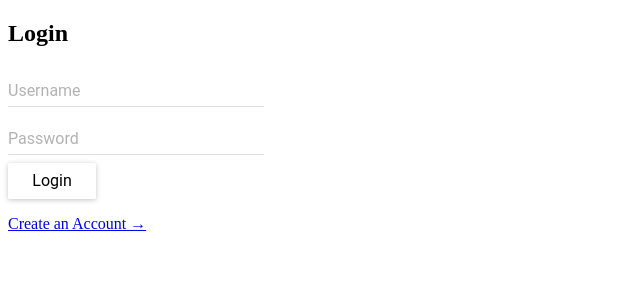
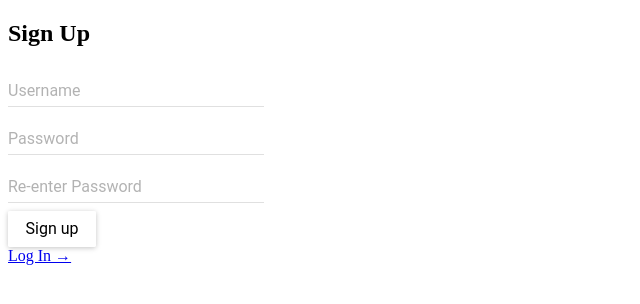
Before and after one commit to DoOrDont/DoOrDont, a React app: page /signup in a window 1280 px wide. Shown: the top 304 px of the page, without its empty margins (0-640 px from the left). Built offline with nearby package versions, Linux system fonts and the light colour scheme; the HTML template or start-up script is replaced by a standard one.

Commit message:
Router serving login form via root route

```diff
--- a/database-mysql/index.js
+++ b/database-mysql/index.js
@@ -1,11 +1,11 @@
 const mysql = require('mysql');
 
 const DB_PATH = process.env.DB_PATH || 'localhost';
-const PASS = process.env.PASS || 'password';
+const PASS = process.env.PASS || '';
 
 const connection = mysql.createConnection({
   host: DB_PATH,
-  user: 'root',
+  user: 'ranched',
   password: PASS,
   database: 'doordontdb'
 });
--- a/package.json
+++ b/package.json
@@ -30,10 +30,12 @@
     "material-ui-icons": "^1.0.0-beta.17",
     "mongoose": "^4.8.6",
     "mysql": "^2.13.0",
+    "nodemon": "^1.14.8",
     "passport-twitter": "^1.0.4",
     "react": "^15.4.2",
     "react-dom": "^15.4.2",
-    "react-router-dom": "^4.2.2"
+    "react-router-dom": "^4.2.2",
+    "webpack": "^2.7.0"
   },
   "jshintConfig": {
     "esversion": 6
--- /dev/null
+++ b/react-client/src/App.jsx
@@ -0,0 +1,4 @@
+import React from 'react';
+import Routes from './routes/index.jsx';
+
+export default () => <Routes />;
--- a/react-client/src/components/List.jsx
+++ b/react-client/src/components/List.jsx
@@ -1,13 +1,95 @@
 import React from 'react';
 import ListItem from './ListItem.jsx';
-//todo add componentDidMount() for getting users goals
-const List = (props) => (
-  <div>
-    <h4> List Component </h4>
-    There are { props.goals.length } items.
-    { props.goals.map((goal, index) => <ListItem goal={goal} key={index} index={index}
-    incrementGoal={props.incrementGoal} editGoal={props.editGoal} deleteGoal={props.deleteGoal}/>)}
-  </div>
-)
+import $ from 'jquery';
+import dumbyData from './testData.js';
 
+
+
+class List extends React.Component {
+
+   constructor(props) {
+    super(props);
+    this.state = {
+      goals: dumbyData.dumbyGoals,
+      cookie: null
+    };
+  }
+
+  incrementGoal(goalIndex) {
+    let incrementedGoal = this.state.goals[goalIndex];
+    $.ajax({
+      url: '/goals',
+      method: 'PUT',
+      data: JSON.stringify({ action: 'increment', goalId: incrementedGoal.id }),
+      contentType: "application/json; charset=utf-8",
+      dataType: "json",
+      success: (data) => {
+        console.log('Goals:', this.state.goals);
+        let newState = this.state.goals.slice();
+        newState[goalIndex].counter += 1;
+        this.setState({goals: newState});
+      },
+      error: (err) => {
+        console.log('err', err);
+      }
+    });
+  }
+
+  editGoal(newGoal) {
+    //TODO: change goal
+  }
+
+  deleteGoal(goalIndex) {
+    //TODO: delete goal
+    const deletedGoal = this.state.goals[goalIndex];
+    $.ajax({
+      url: '/goals',
+      method: 'PUT',
+      data: JSON.stringify({action: 'delete', goalId: deletedGoal.id}),
+      contentType: "application/json; charset=utf-8",
+      dataType: "json",
+      success: (data) => {
+        const newState = this.state.goals.slice(0, goalIndex).concat(this.state.goals.slice(goalIndex + 1));
+        this.setState({goals: newState});
+      },
+      error: (err) => {
+        console.log('err', err);
+      }
+    });
+  }
+
+  componentDidMount() {
+    $.ajax({
+      url: '/goals',
+      success: (data) => {
+        this.setState({
+          goals: data
+        });
+      },
+      error: (err) => {
+        console.log('err', err);
+      }
+    });
+  }
+
+  render () {
+    return (
+      <div>
+        <h4> List Component </h4>
+          There are { this.state.goals.length } items.
+          { this.state.goals.map((goal, index) => (
+            <ListItem
+              goal={goal}
+              key={index}
+              index={index}
+              incrementGoal={this.incrementGoal.bind(this)}
+              editGoal={this.editGoal.bind(this)}
+              deleteGoal={this.deleteGoal.bind(this)}
+            />
+          ))}
+      </div>
+    )
+  }
+
+}
 export default List;
--- a/react-client/src/components/LogInForm.jsx
+++ b/react-client/src/components/LogInForm.jsx
@@ -1,5 +1,7 @@
 import React from 'react';
 import { RaisedButton, TextField } from 'material-ui';
+import $ from 'jquery';
+import { Link } from 'react-router-dom';
 
 export default class LogInForm extends React.Component {
 
@@ -17,6 +19,29 @@ export default class LogInForm extends React.Component {
 
   setPassword(e) {
     this.setState({password: e.target.value});
+  }
+
+  submitCreds(credObj, url) {
+    console.log('about to send post');
+    let ajaxObj = {
+      type: 'POST',
+      url: url,
+      data: JSON.stringify(credObj),
+      contentType: "application/json; charset=utf-8",
+      dataType: "json",
+      success: (data) => {
+        let allCookies = document.cookie;
+        console.log('data', data);
+        console.log('cookies', allCookies);
+        // this.setState({
+        //   cookie: data
+        // });
+      },
+      error: (err) => {
+        console.log('err', err);
+      }
+    }
+    $.ajax(ajaxObj);
   }
 
   render(){
@@ -44,8 +69,8 @@ export default class LogInForm extends React.Component {
           </div>
           <div>
             <RaisedButton
-              onClick={ () => (
-                this.props.submitCreds(
+              onClick={  () => (
+                this.submitCreds(
                   {
                     userName: this.state.userName,
                     password: this.state.password
@@ -58,9 +83,10 @@ export default class LogInForm extends React.Component {
             </RaisedButton>
           </div>
         <p>
-          <a href="/signup">Create an Account &rarr;</a>
+          <Link to="/signup">Create an Account &rarr;</Link>
+          {/*<a href="/signup">Create an Account &rarr;</a>*/}
         </p>
       </div>
-    )
+    );
   }
 }
--- a/react-client/src/components/SignUpForm.jsx
+++ b/react-client/src/components/SignUpForm.jsx
@@ -1,5 +1,7 @@
 import React from 'react';
 import { RaisedButton, TextField } from 'material-ui';
+import $ from 'jquery';
+import { Link } from 'react-router-dom';
 
 export default class SignUpForm extends React.Component {
 
@@ -22,6 +24,27 @@ export default class SignUpForm extends React.Component {
 
    setPassword2(e) {
     this.setState({password2: e.target.value});
+  }
+
+  submitCreds(credObj, url) {
+    console.log('about to send post');
+    let ajaxObj = {
+      type: 'POST',
+      url: url,
+      data: JSON.stringify(credObj),
+      contentType: "application/json; charset=utf-8",
+      dataType: "json",
+      success: (data) => {
+        console.log(data);
+        // this.setState({
+        //   cookie: data
+        // });
+      },
+      error: (err) => {
+        console.log('err', err);
+      }
+    }
+    $.ajax(ajaxObj);
   }
 
   render(){
@@ -58,19 +81,20 @@ export default class SignUpForm extends React.Component {
           </div>
           <div>
             <RaisedButton
-              onClick={ () => (
-                this.props.submitCreds(
+              onClick={  () => (
+                this.submitCreds(
                   {
-                    'username': this.state.username,
-                    'password': this.state.password
+                    userName: this.state.userName,
+                    password: this.state.password
                   },
                   '/signup'
                 )
               )}
-              value="SignUp"
+              value="Signup"
             > Sign up
             </RaisedButton>
           </div>
+          <Link to="/login">Log In &rarr;</Link>
       </div>
     )
   }
--- a/react-client/src/index.jsx
+++ b/react-client/src/index.jsx
@@ -1,122 +1,7 @@
 import React from 'react';
 import ReactDOM from 'react-dom';
-import { BrowserRouter } from 'react-router-dom';
-import MuiThemeProvider from 'material-ui/styles/MuiThemeProvider';
-import $ from 'jquery';
-import List from './components/List.jsx';
-import dumbyData from '../../database-mysql/helpers/testData.js';
-import LogInForm from './components/LogInForm.jsx';
-import SignUpForm from './components/SignUpForm.jsx';
-class App extends React.Component {
-  constructor(props) {
-    super(props);
-    this.state = {
-      goals: [],
-      cookie: null
-    };
-  }
 
-  incrementGoal(goalIndex) {
-    let incrementedGoal = this.state.goals[goalIndex];
-    $.ajax({
-      url: '/goals',
-      method: 'PUT',
-      data: JSON.stringify({ action: 'increment', goalId: incrementedGoal.id }),
-      contentType: "application/json; charset=utf-8",
-      dataType: "json",
-      success: (data) => {
-        console.log('Goals:', this.state.goals);
-        let newState = this.state.goals.slice();
-        newState[goalIndex].counter += 1;
-        this.setState({goals: newState});
-      },
-      error: (err) => {
-        console.log('err', err);
-      }
-    });
-  }
+import App from './App.jsx';
 
-  editGoal(newGoal) {
-    //TODO: change goal
-  }
 
-  deleteGoal(goalIndex) {
-    //TODO: delete goal
-    const deletedGoal = this.state.goals[goalIndex];
-    $.ajax({
-      url: '/goals',
-      method: 'PUT',
-      data: JSON.stringify({action: 'delete', goalId: deletedGoal.id}),
-      contentType: "application/json; charset=utf-8",
-      dataType: "json",
-      success: (data) => {
-        const newState = this.state.goals.slice(0, goalIndex).concat(this.state.goals.slice(goalIndex + 1));
-        this.setState({goals: newState});
-      },
-      error: (err) => {
-        console.log('err', err);
-      }
-    });
-  }
-
-  componentDidMount() {
-    $.ajax({
-      url: '/',
-      success: (data) => {
-        this.setState({
-          goals: data
-        });
-      },
-      error: (err) => {
-        console.log('err', err);
-      }
-    });
-  }
-
-  submitCreds(credObj, url) {
-    console.log('about to send post');
-    let ajaxObj = {
-      type: 'POST',
-      url: url,
-      data: JSON.stringify(credObj),
-      contentType: "application/json; charset=utf-8",
-      dataType: "json",
-      success: (data) => {
-        this.setState({
-          cookie: data
-        });
-      },
-      error: (err) => {
-        console.log('err', err);
-      }
-    }
-    $.ajax(ajaxObj);
-  }
-
-  render () {
-    if(this.state.cookie === null){
-      return (
-        <MuiThemeProvider>
-          <BrowserRouter>
-            <LogInForm submitCreds={this.submitCreds.bind(this)}/>
-            {/*<SignUpForm submitCreds={this.submitCreds.bind(this)}/>*/}
-          </BrowserRouter>
-        </MuiThemeProvider>
-      )
-    } else {
-      return (
-        <MuiThemeProvider>
-          <div>
-            <h1>Item List</h1>
-            {/* the below line is set to pull test data, change to
-            this.state.goals when no longer needing dummy data*/}
-            <List goals={this.props.goals} incrementGoal={this.incrementGoal.bind(this)}
-            editGoal={this.editGoal.bind(this)} deleteGoal={this.deleteGoal.bind(this)}/>
-          </div>
-        </MuiThemeProvider>
-      )
-    }
-  }
-}
-
-ReactDOM.render(<App goals={dumbyData.dumbyGoals}/>, document.getElementById('app'));
+ReactDOM.render(<App />, document.getElementById('app'));
--- /dev/null
+++ b/react-client/src/routes/index.jsx
@@ -0,0 +1,24 @@
+import React from 'react';
+import { BrowserRouter, Route } from 'react-router-dom';
+import MuiThemeProvider from 'material-ui/styles/MuiThemeProvider';
+
+import List from '../components/List.jsx';
+import LogInForm from '../components/LogInForm.jsx';
+import SignUpForm from '../components/SignUpForm.jsx';
+import CreateGoal from '../components/CreateGoal.jsx';
+import Punishments from '../components/Punishments.jsx';
+
+
+export default () => (
+  <MuiThemeProvider>
+    <BrowserRouter>
+      <div>
+        <Route path='/' exact component={LogInForm} />
+        <Route path='/login' exact component={LogInForm} />
+        <Route path='/signup' exact component={SignUpForm} />
+        <Route path='/creategoal' exact component={CreateGoal} />
+        <Route path='/punishment' exact component={Punishments} />
+      </div>
+    </BrowserRouter>
+  </MuiThemeProvider>
+)
```
Also changed, not shown: react-client/src/components/testData.js (renamed from database-mysql/helpers/testData.js), 1 other file (tests, documents, lock files or other folders).
